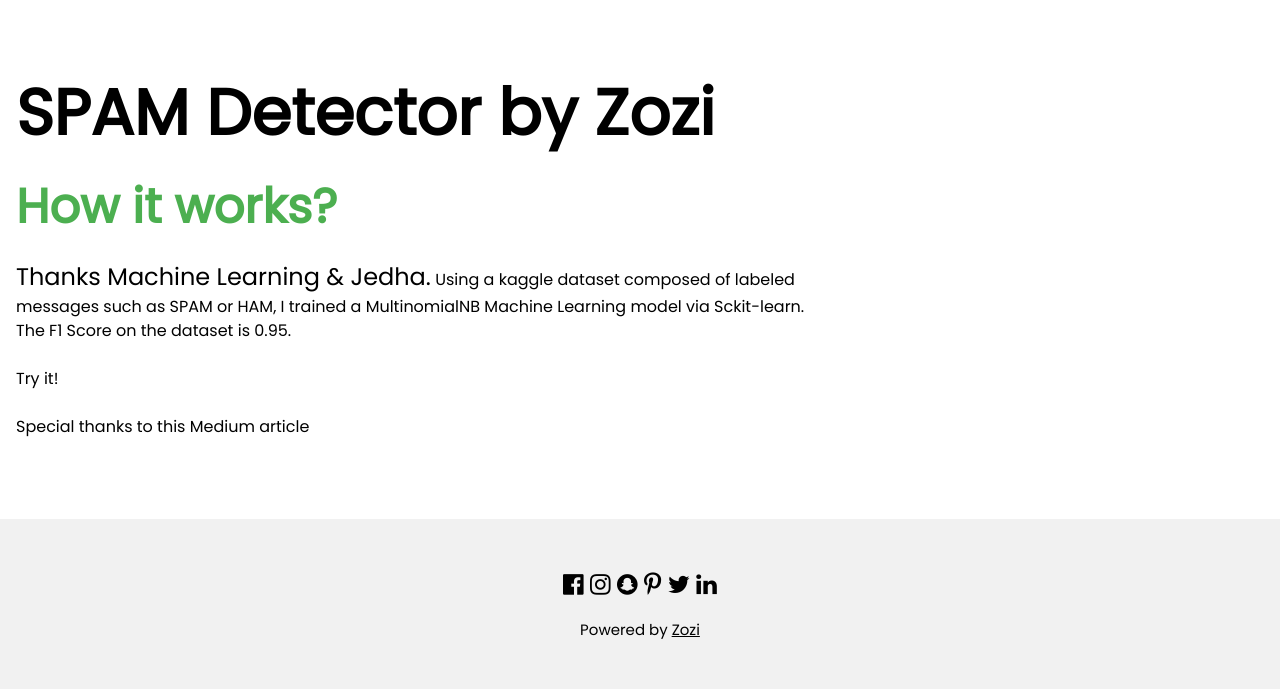
After one commit to ZoziLaMalice/Spam_Detector, a Flask app: template templates/index2.html in a window 1280 px wide. The commit adds this page. Shown: the part 961-1650 px from the top of the page. Run offline with Flask 2, Linux system fonts and the light colour scheme; the template is opened without the code that fills it, so the values that code supplies are empty.

Commit message:
app works, improving html & css

```diff
--- a/app.py
+++ b/app.py
@@ -28,10 +28,12 @@ def make_predictions():
 
     model.fit(X, y)
 
+    image = "./data/monthy_python.jpg"
+
     if request.method == 'POST':
         message = request.form['text_message']
         pred = model.predict([message])
-    return render_template('predictions.html', data=pred)
+    return render_template('predictions.html', data=pred, text_message=message, image=image)
 
 
 
--- /dev/null
+++ b/templates/index2.html
@@ -0,0 +1,87 @@
+<!DOCTYPE html>
+<html>
+<title>SPAM Detector</title>
+<meta charset="UTF-8">
+<meta name="viewport" content="width=device-width, initial-scale=1">
+<link rel="stylesheet" href="https://www.w3schools.com/w3css/4/w3.css">
+<link rel="stylesheet" href="https://fonts.googleapis.com/css?family=Poppins">
+<link rel="stylesheet" href="https://cdnjs.cloudflare.com/ajax/libs/font-awesome/4.7.0/css/font-awesome.min.css">
+<style>
+body,h1,h2,h3,h4,h5 {font-family: "Poppins", sans-serif}
+body {font-size: 16px;}
+img {margin-bottom: -8px;}
+.mySlides {display: none;}
+</style>
+<body class="w3-content w3-black" style="max-width:1500px;">
+
+<!-- Header with Slideshow -->
+<header class="w3-display-container w3-center">
+  <button class="w3-button w3-block w3-green w3-hide-large w3-hide-medium" onclick="document.getElementById('download').style.display='block'">Download <i class="fa fa-android"></i> <i class="fa fa-apple"></i> <i class="fa fa-windows"></i></button>
+  <div class="mySlides w3-animate-opacity">
+    <img class="w3-image" src="https://yurplan.com/pro/blog/wp-content/uploads/2017/01/spamLD.jpg" alt="Image 1" style="min-width:500px" width="1500" height="1000">
+    <div class="w3-display-left w3-padding w3-hide-small" style="width:35%">
+      <div class="w3-black w3-opacity w3-hover-opacity-off w3-padding-large w3-round-large">
+        <h1 class="w3-xlarge">You don't know why we call it SPAM?</h1>
+        <hr class="w3-opacity">
+        <p>Check this out bruv !!</p>
+        <p><button class="w3-button w3-block w3-green w3-round" onclick="document.getElementById('download').style.display='block'">Monthy Python on Youtube</button></p>
+      </div>
+    </div>
+  </div>
+
+</header>
+
+<!-- The App Section -->
+<div class="w3-padding-64 w3-white">
+  <div class="w3-row-padding">
+    <div class="w3-col l8 m6">
+      <h1 class="w3-jumbo"><b>SPAM Detector by Zozi</b></h1>
+      <h1 class="w3-xxxlarge w3-text-green"><b>How it works?</b></h1>
+      <p><span class="w3-xlarge">Thanks Machine Learning & Jedha.</span> Using a kaggle dataset composed of labeled messages such as SPAM or HAM, I trained a MultinomialNB Machine Learning model via Sckit-learn. <br>
+      The F1 Score on the dataset is 0.95. <br>
+      <br>
+      Try it!
+      <br>
+      <br>
+      Special thanks to this Medium article
+      </p>
+    </div>
+  </div>
+</div>
+
+<!-- Footer -->
+<footer class="w3-container w3-padding-32 w3-light-grey w3-center w3-xlarge">
+  <div class="w3-section">
+    <i class="fa fa-facebook-official w3-hover-opacity"></i>
+    <i class="fa fa-instagram w3-hover-opacity"></i>
+    <i class="fa fa-snapchat w3-hover-opacity"></i>
+    <i class="fa fa-pinterest-p w3-hover-opacity"></i>
+    <i class="fa fa-twitter w3-hover-opacity"></i>
+    <i class="fa fa-linkedin w3-hover-opacity"></i>
+  </div>
+  <p class="w3-medium">Powered by <a href="https://france3-regions.francetvinfo.fr/grand-est/sites/regions_france3/files/styles/asset_list_medium/public/assets/images/2019/05/03/img_5765-4217387.jpg?itok=4tzUXahF" target="_blank" class="w3-hover-text-green">Zozi</a></p>
+</footer>
+
+<script>
+// Slideshow
+var slideIndex = 1;
+showDivs(slideIndex);
+
+function plusDivs(n) {
+  showDivs(slideIndex += n);
+}
+
+function showDivs(n) {
+  var i;
+  var x = document.getElementsByClassName("mySlides");
+  if (n > x.length) {slideIndex = 1}
+  if (n < 1) {slideIndex = x.length}
+  for (i = 0; i < x.length; i++) {
+    x[i].style.display = "none";
+  }
+  x[slideIndex-1].style.display = "block";
+}
+</script>
+
+</body>
+</html>
```
Also changed, not shown: static/style.css (+96 -2 lines), templates/index.html (+12 -5 lines), templates/predictions.html (+34 -3 lines).
